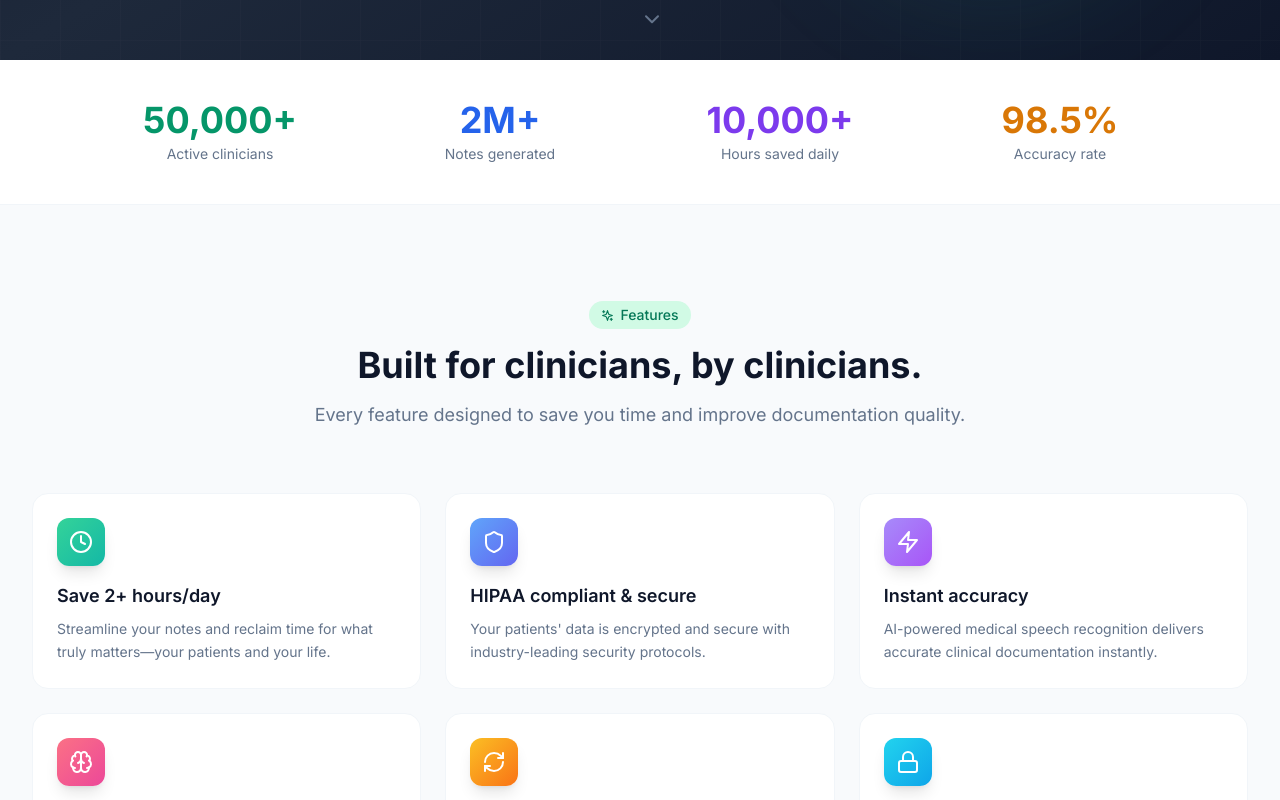
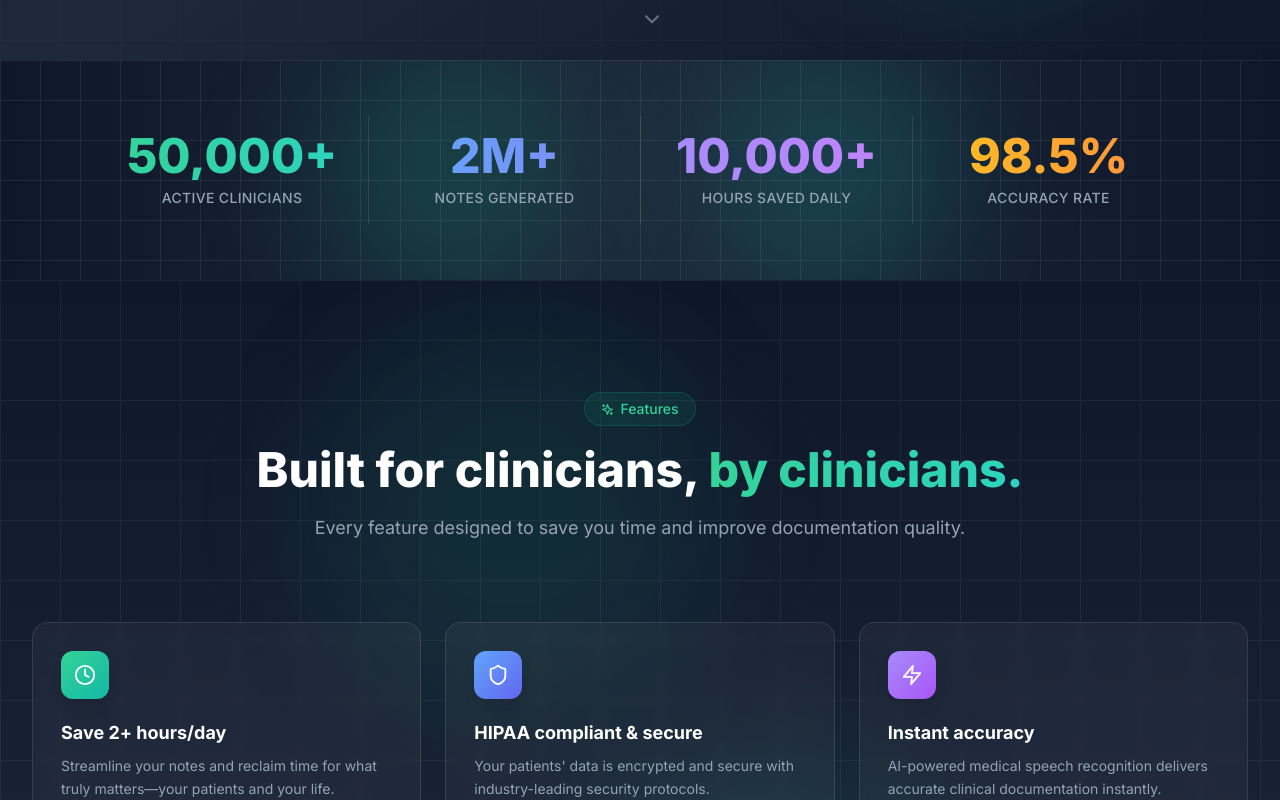
Before and after one commit to sheharyar-shafique/Pronote-AI-Medical-Scribe, a React (Vite) app in the folder frontend/: page / in a window 1280 px wide. Shown: the part 740-1540 px from the top of the page. Built offline with nearby package versions, Linux system fonts and the light colour scheme; no server answers.

Commit message:
feat: premium dark stats bar and features section on landing page

```diff
--- a/frontend/src/pages/LandingPage.tsx
+++ b/frontend/src/pages/LandingPage.tsx
@@ -210,19 +210,26 @@ export default function LandingPage() {
       </section>
 
       {/* ── Stats Bar ──────────────────────────── */}
-      <section className="bg-white border-b border-slate-100 py-10">
-        <div className="max-w-6xl mx-auto px-4 sm:px-6 lg:px-8">
-          <div className="grid grid-cols-2 md:grid-cols-4 gap-8">
+      <section className="relative bg-gradient-to-r from-slate-900 via-slate-800 to-slate-900 py-14 overflow-hidden">
+        <div className="absolute inset-0 opacity-[0.07]"
+          style={{ backgroundImage: 'linear-gradient(rgba(255,255,255,1) 1px,transparent 1px),linear-gradient(90deg,rgba(255,255,255,1) 1px,transparent 1px)', backgroundSize: '40px 40px' }} />
+        <div className="absolute top-1/2 left-1/4 -translate-y-1/2 w-64 h-64 bg-emerald-500/20 rounded-full blur-3xl pointer-events-none" />
+        <div className="absolute top-1/2 right-1/4 -translate-y-1/2 w-64 h-64 bg-teal-500/20 rounded-full blur-3xl pointer-events-none" />
+        <div className="relative max-w-6xl mx-auto px-4 sm:px-6 lg:px-8">
+          <div className="grid grid-cols-2 md:grid-cols-4 divide-x divide-white/10">
             {[
-              { value: '50,000+', label: 'Active clinicians', color: 'text-emerald-600' },
-              { value: '2M+', label: 'Notes generated', color: 'text-blue-600' },
-              { value: '10,000+', label: 'Hours saved daily', color: 'text-violet-600' },
-              { value: '98.5%', label: 'Accuracy rate', color: 'text-amber-600' },
+              { value: '50,000+', label: 'Active clinicians',  gradient: 'from-emerald-400 to-teal-400' },
+              { value: '2M+',     label: 'Notes generated',    gradient: 'from-blue-400 to-indigo-400' },
+              { value: '10,000+', label: 'Hours saved daily',  gradient: 'from-violet-400 to-purple-400' },
+              { value: '98.5%',   label: 'Accuracy rate',      gradient: 'from-amber-400 to-orange-400' },
             ].map((stat, i) => (
-              <motion.div key={i} initial={{ opacity: 0, y: 16 }} whileInView={{ opacity: 1, y: 0 }}
-                viewport={{ once: true }} transition={{ delay: i * 0.08 }} className="text-center">
-                <p className={`text-3xl sm:text-4xl font-bold ${stat.color} mb-1`}>{stat.value}</p>
-                <p className="text-slate-500 text-sm">{stat.label}</p>
+              <motion.div key={i} initial={{ opacity: 0, y: 20 }} whileInView={{ opacity: 1, y: 0 }}
+                viewport={{ once: true }} transition={{ delay: i * 0.1 }}
+                className="text-center px-6 py-4">
+                <p className={`text-4xl sm:text-5xl font-black bg-gradient-to-r ${stat.gradient} bg-clip-text text-transparent mb-2`}>
+                  {stat.value}
+                </p>
+                <p className="text-slate-400 text-sm font-medium tracking-wide uppercase">{stat.label}</p>
               </motion.div>
             ))}
           </div>
@@ -230,44 +237,53 @@ export default function LandingPage() {
       </section>
 
       {/* ── Features ──────────────────────────── */}
-      <section id="features" className="py-24 bg-slate-50">
-        <div className="max-w-7xl mx-auto px-4 sm:px-6 lg:px-8">
+      <section id="features" className="relative py-28 bg-gradient-to-b from-slate-900 to-slate-800 overflow-hidden">
+        <div className="absolute inset-0 opacity-[0.05]"
+          style={{ backgroundImage: 'linear-gradient(rgba(255,255,255,1) 1px,transparent 1px),linear-gradient(90deg,rgba(255,255,255,1) 1px,transparent 1px)', backgroundSize: '60px 60px' }} />
+        <div className="absolute top-10 left-1/4 w-96 h-96 bg-emerald-500/10 rounded-full blur-3xl pointer-events-none" />
+        <div className="absolute bottom-10 right-1/4 w-96 h-96 bg-teal-500/10 rounded-full blur-3xl pointer-events-none" />
+
+        <div className="relative max-w-7xl mx-auto px-4 sm:px-6 lg:px-8">
           <motion.div initial={{ opacity: 0, y: 20 }} whileInView={{ opacity: 1, y: 0 }} viewport={{ once: true }}
-            className="text-center mb-16">
-            <span className="inline-flex items-center gap-1.5 px-3 py-1 rounded-full bg-emerald-100 text-emerald-700 text-sm font-medium mb-4">
+            className="text-center mb-20">
+            <span className="inline-flex items-center gap-1.5 px-4 py-1.5 rounded-full bg-emerald-500/10 border border-emerald-500/20 text-emerald-400 text-sm font-medium mb-5">
               <Sparkles size={13} /> Features
             </span>
-            <h2 className="text-3xl sm:text-4xl font-bold text-slate-900 mb-4">
-              Built for clinicians, by clinicians.
+            <h2 className="text-4xl sm:text-5xl font-black text-white mb-5">
+              Built for clinicians,{' '}
+              <span className="bg-gradient-to-r from-emerald-400 to-teal-400 bg-clip-text text-transparent">by clinicians.</span>
             </h2>
-            <p className="text-lg text-slate-500 max-w-2xl mx-auto">
+            <p className="text-lg text-slate-400 max-w-2xl mx-auto">
               Every feature designed to save you time and improve documentation quality.
             </p>
           </motion.div>
 
           <div className="grid md:grid-cols-3 gap-6">
             {[
-              { icon: <Clock size={24} />, color: 'from-emerald-400 to-teal-500', glow: 'group-hover:shadow-emerald-100',
+              { icon: <Clock size={22} />, color: 'from-emerald-400 to-teal-500', hoverBorder: 'hover:border-emerald-500/40', hoverBg: 'hover:bg-emerald-500/5', hoverGlow: 'hover:shadow-emerald-500/20',
                 title: 'Save 2+ hours/day', desc: 'Streamline your notes and reclaim time for what truly matters—your patients and your life.' },
-              { icon: <Shield size={24} />, color: 'from-blue-400 to-indigo-500', glow: 'group-hover:shadow-blue-100',
-                title: 'HIPAA compliant & secure', desc: 'Your patients\' data is encrypted and secure with industry-leading security protocols.' },
-              { icon: <Zap size={24} />, color: 'from-violet-400 to-purple-500', glow: 'group-hover:shadow-violet-100',
+              { icon: <Shield size={22} />, color: 'from-blue-400 to-indigo-500', hoverBorder: 'hover:border-blue-500/40', hoverBg: 'hover:bg-blue-500/5', hoverGlow: 'hover:shadow-blue-500/20',
+                title: 'HIPAA compliant & secure', desc: "Your patients' data is encrypted and secure with industry-leading security protocols." },
+              { icon: <Zap size={22} />, color: 'from-violet-400 to-purple-500', hoverBorder: 'hover:border-violet-500/40', hoverBg: 'hover:bg-violet-500/5', hoverGlow: 'hover:shadow-violet-500/20',
                 title: 'Instant accuracy', desc: 'AI-powered medical speech recognition delivers accurate clinical documentation instantly.' },
-              { icon: <Brain size={24} />, color: 'from-rose-400 to-pink-500', glow: 'group-hover:shadow-rose-100',
+              { icon: <Brain size={22} />, color: 'from-rose-400 to-pink-500', hoverBorder: 'hover:border-rose-500/40', hoverBg: 'hover:bg-rose-500/5', hoverGlow: 'hover:shadow-rose-500/20',
                 title: 'AI-powered summaries', desc: 'GPT-4 generates structured SOAP notes, HPI, assessment and plan automatically.' },
-              { icon: <RefreshCw size={24} />, color: 'from-amber-400 to-orange-500', glow: 'group-hover:shadow-amber-100',
+              { icon: <RefreshCw size={22} />, color: 'from-amber-400 to-orange-500', hoverBorder: 'hover:border-amber-500/40', hoverBg: 'hover:bg-amber-500/5', hoverGlow: 'hover:shadow-amber-500/20',
                 title: 'Real-time transcription', desc: 'See your conversation transcribed live as you speak with your patient.' },
-              { icon: <Lock size={24} />, color: 'from-cyan-400 to-sky-500', glow: 'group-hover:shadow-cyan-100',
+              { icon: <Lock size={22} />, color: 'from-cyan-400 to-sky-500', hoverBorder: 'hover:border-cyan-500/40', hoverBg: 'hover:bg-cyan-500/5', hoverGlow: 'hover:shadow-cyan-500/20',
                 title: 'Role-based access', desc: 'Secure multi-user support with admin controls and audit logging built in.' },
             ].map((f, i) => (
-              <motion.div key={i} initial={{ opacity: 0, y: 20 }} whileInView={{ opacity: 1, y: 0 }}
-                viewport={{ once: true }} transition={{ delay: i * 0.07 }}>
-                <div className={`group bg-white rounded-2xl border border-slate-100 p-6 h-full hover:shadow-xl ${f.glow} transition-all duration-300 hover:-translate-y-1`}>
-                  <div className={`w-12 h-12 rounded-xl bg-gradient-to-br ${f.color} flex items-center justify-center text-white mb-4 shadow-lg group-hover:scale-110 transition-transform duration-200`}>
+              <motion.div key={i} initial={{ opacity: 0, y: 24 }} whileInView={{ opacity: 1, y: 0 }}
+                viewport={{ once: true }} transition={{ delay: i * 0.08 }}>
+                <div className={`group relative bg-white/[0.04] backdrop-blur-sm border border-white/10 rounded-2xl p-7 h-full
+                  hover:shadow-2xl ${f.hoverGlow} ${f.hoverBorder} ${f.hoverBg}
+                  transition-all duration-300 hover:-translate-y-2 cursor-default`}>
+                  <div className={`w-12 h-12 rounded-xl bg-gradient-to-br ${f.color} flex items-center justify-center text-white mb-5 shadow-lg group-hover:scale-110 transition-transform duration-200`}>
                     {f.icon}
                   </div>
-                  <h3 className="text-lg font-semibold text-slate-900 mb-2">{f.title}</h3>
-                  <p className="text-slate-500 text-sm leading-relaxed">{f.desc}</p>
+                  <h3 className="text-lg font-bold text-white mb-2">{f.title}</h3>
+                  <p className="text-slate-400 text-sm leading-relaxed">{f.desc}</p>
+                  <div className={`absolute top-0 right-0 w-24 h-24 bg-gradient-to-br ${f.color} opacity-0 group-hover:opacity-10 rounded-2xl blur-2xl transition-opacity duration-300`} />
                 </div>
               </motion.div>
             ))}
```
